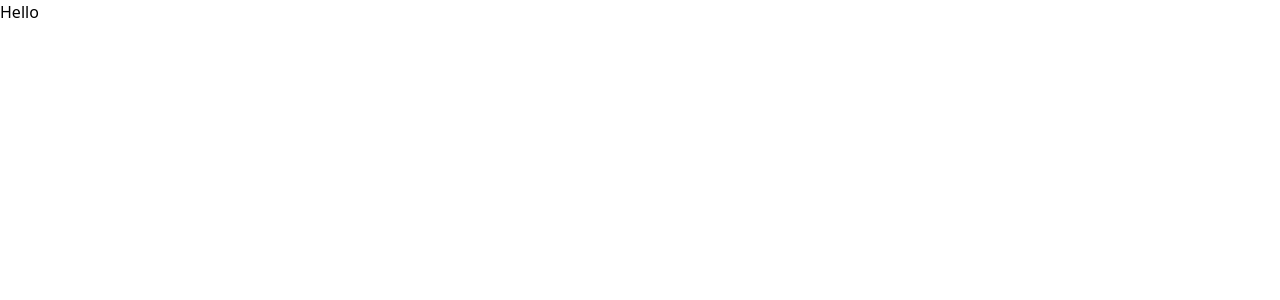
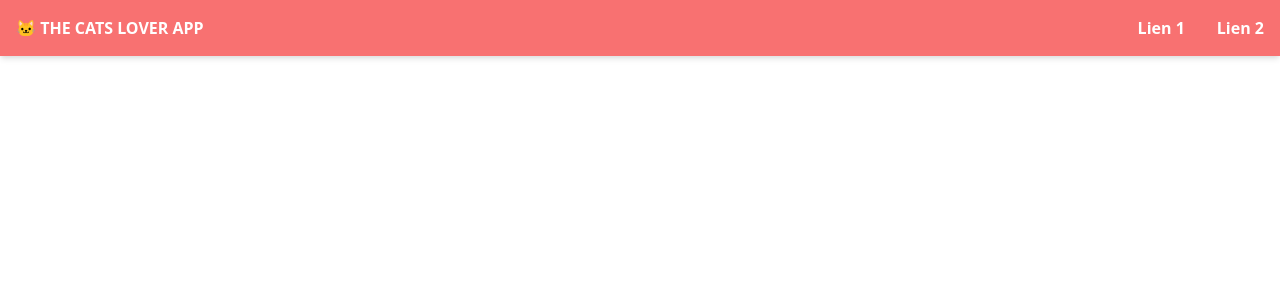
Before and after one commit to ArcanumLibella/cats-lover-app, a React (Create React App) app: page / in a window 1280 px wide. Shown: the top 300 px of the page. Built offline with nearby package versions, Linux system fonts and the light colour scheme.

Commit message:
feat: create header

```diff
--- a/src/App.js
+++ b/src/App.js
@@ -1,7 +1,9 @@
+import Header from './layout/Header'
+
 function App() {
   return (
     <div className="App">
-      Hello
+      <Header />
     </div>
   );
 }
--- /dev/null
+++ b/src/layout/Header.js
@@ -0,0 +1,16 @@
+import React from 'react'
+
+export default function Header() {
+    return (
+        <header className="bg-red-400 font-bold shadow-md">
+            <nav className="container mx-auto flex justify-between p-4 text-white">
+                <a className="uppercase" href="/">🐱 The Cats Lover App</a>
+
+                <ul className="flex">
+                    <li className="mx-4 cursor-pointer hover:text-red-700 transition-all"><a href="/">Lien 1</a></li>
+                    <li className="ml-4 cursor-pointer hover:text-red-700 transition-all"><a href="/">Lien 2</a></li>
+                </ul>
+            </nav>
+        </header>
+    )
+}
```
